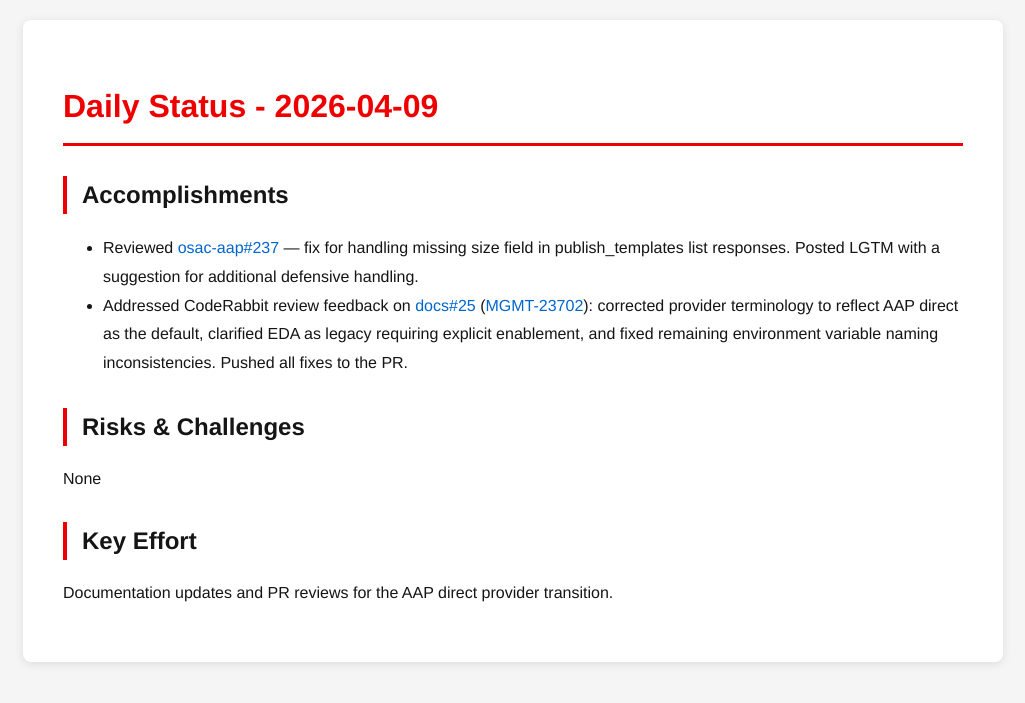
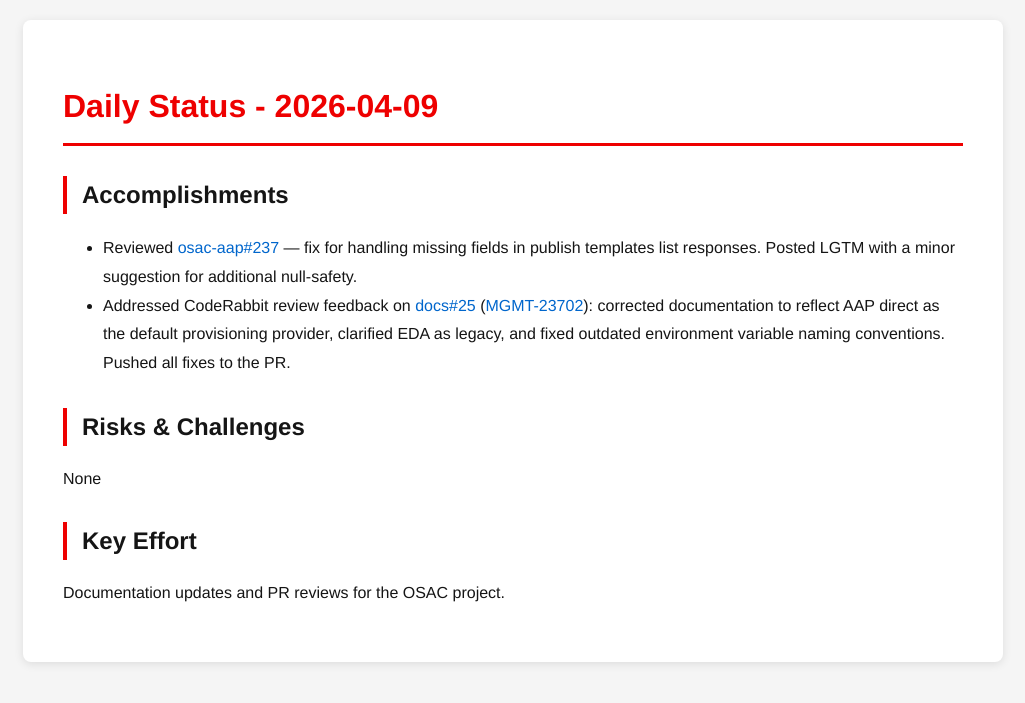
Before and after one commit to tzvatot/daily-status, a Jekyll site: the page built from 2026-04-09.md, in a window 1280 px wide. Shown: the top 703 px of the page, without its empty margins (127-1152 px from the left). Built offline with Jekyll 4.4.1, drawn with Linux system fonts in a browser that asks for light colours.

Commit message:
Daily status update - 2026-04-09

```diff
--- a/2026-04-09.md
+++ b/2026-04-09.md
@@ -7,11 +7,11 @@ date: 2026-04-09
 # Daily Status - 2026-04-09
 
 ## Accomplishments
-- Reviewed [osac-aap#237](https://github.com/osac-project/osac-aap/pull/237) — fix for handling missing size field in publish_templates list responses. Posted LGTM with a suggestion for additional defensive handling.
-- Addressed CodeRabbit review feedback on [docs#25](https://github.com/osac-project/docs/pull/25) ([MGMT-23702](https://issues.redhat.com/browse/MGMT-23702)): corrected provider terminology to reflect AAP direct as the default, clarified EDA as legacy requiring explicit enablement, and fixed remaining environment variable naming inconsistencies. Pushed all fixes to the PR.
+- Reviewed [osac-aap#237](https://github.com/osac-project/osac-aap/pull/237) — fix for handling missing fields in publish templates list responses. Posted LGTM with a minor suggestion for additional null-safety.
+- Addressed CodeRabbit review feedback on [docs#25](https://github.com/osac-project/docs/pull/25) ([MGMT-23702](https://issues.redhat.com/browse/MGMT-23702)): corrected documentation to reflect AAP direct as the default provisioning provider, clarified EDA as legacy, and fixed outdated environment variable naming conventions. Pushed all fixes to the PR.
 
 ## Risks & Challenges
 None
 
 ## Key Effort
-Documentation updates and PR reviews for the AAP direct provider transition.
+Documentation updates and PR reviews for the OSAC project.
```
